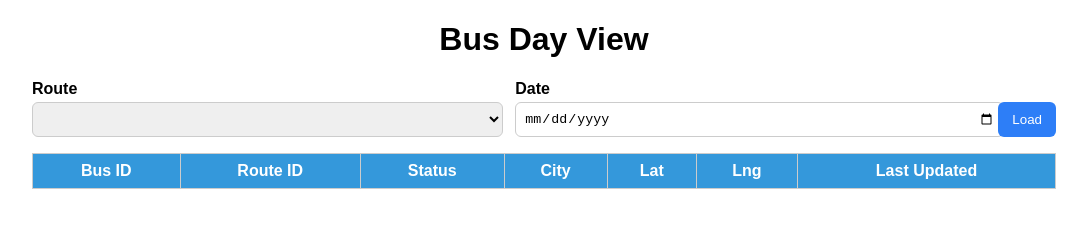
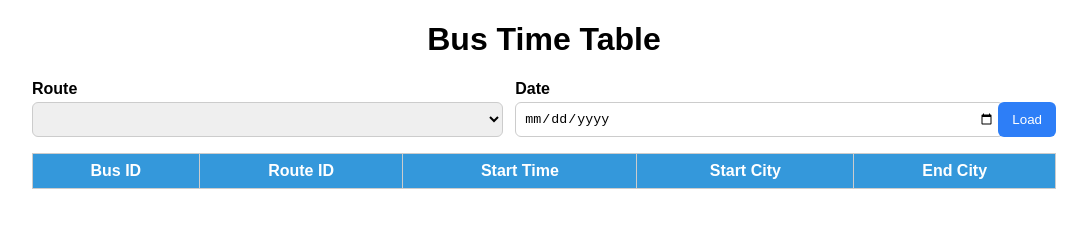
Before and after one commit to senurabhawantha/ntc-bus-tracking-api, a website: page public/schedule.html in a window 1280 px wide. Shown: the whole page, without its empty margins (96-1183 px from the left). Drawn offline with Linux system fonts and the light colour scheme; no server answers.

Commit message:
Update schedule.html

```diff
--- a/public/schedule.html
+++ b/public/schedule.html
@@ -1,4 +1,78 @@
-<!-- public/schedule.html -->
+<!DOCTYPE html>
+<html lang="en">
+<head>
+  <meta charset="UTF-8" />
+  <title>Bus Day View</title>
+  <link rel="stylesheet" href="style.css" />
+  <style>
+    .toolbar {
+      width: 80%;
+      margin: 16px auto 0;
+      display: grid;
+      grid-template-columns: 1fr 1fr auto;
+      gap: 12px;
+      align-items: end;
+    }
+    .toolbar label { display:block; text-align:left; font-weight:600; margin-bottom: 4px; }
+    .toolbar input, .toolbar select {
+      width: 100%; padding: 8px; border: 1px solid #ccc; border-radius: 6px;
+    }
+    .toolbar button {
+      padding: 10px 14px; border: none; border-radius: 6px; background: #2d7ef7; color: #fff; cursor: pointer;
+    }
+    .toolbar button:disabled { opacity: .6; cursor: not-allowed; }
+    #statusNote { width:80%; margin:10px auto 0; text-align:left; color:#555; font-size: 14px; }
+    #busTable { width: 80%; margin: 16px auto; border-collapse: collapse; }
+    #busTable th, #busTable td { border: 1px solid #ccc; padding: 8px; text-align: center; }
+    #busTable th { background-color: #3498db; color: white; }
+  </style>
+</head>
+<body>
+  <h1>Bus Time Table</h1>
+
+  <div class="toolbar">
+    <div>
+      <label for="routeSelect">Route</label>
+      <select id="routeSelect"></select>
+    </div>
+    <div>
+      <label for="dateInput">Date</label>
+      <input id="dateInput" type="date" />
+    </div>
+    <div>
+      <button id="loadBtn">Load</button>
+    </div>
+  </div>
+
+  <div id="statusNote"></div>
+
+  <!-- NEW table layout -->
+  <table id="busTable">
+    <thead>
+      <tr>
+        <th>Bus ID</th>
+        <th>Route ID</th>
+        <th>Start Time</th>
+        <th>Start City</th>
+        <th>End City</th>
+      </tr>
+    </thead>
+    <tbody id="busList"></tbody>
+  </table>
+
+  <script src="schedule.js"></script>
+</body>
+</html>
+
+
+
+
+
+
+
+
+
+<!-- public/schedule.html
 <!DOCTYPE html>
 <html lang="en">
 <head>
@@ -26,7 +100,7 @@
   </style>
 </head>
 <body>
-  <h1>Bus Day View</h1>
+  <h1>Bus Time Table</h1>
 
   <div class="toolbar">
     <div>
@@ -61,4 +135,4 @@
 
   <script src="schedule.js"></script>
 </body>
-</html>
+</html> -->
```
